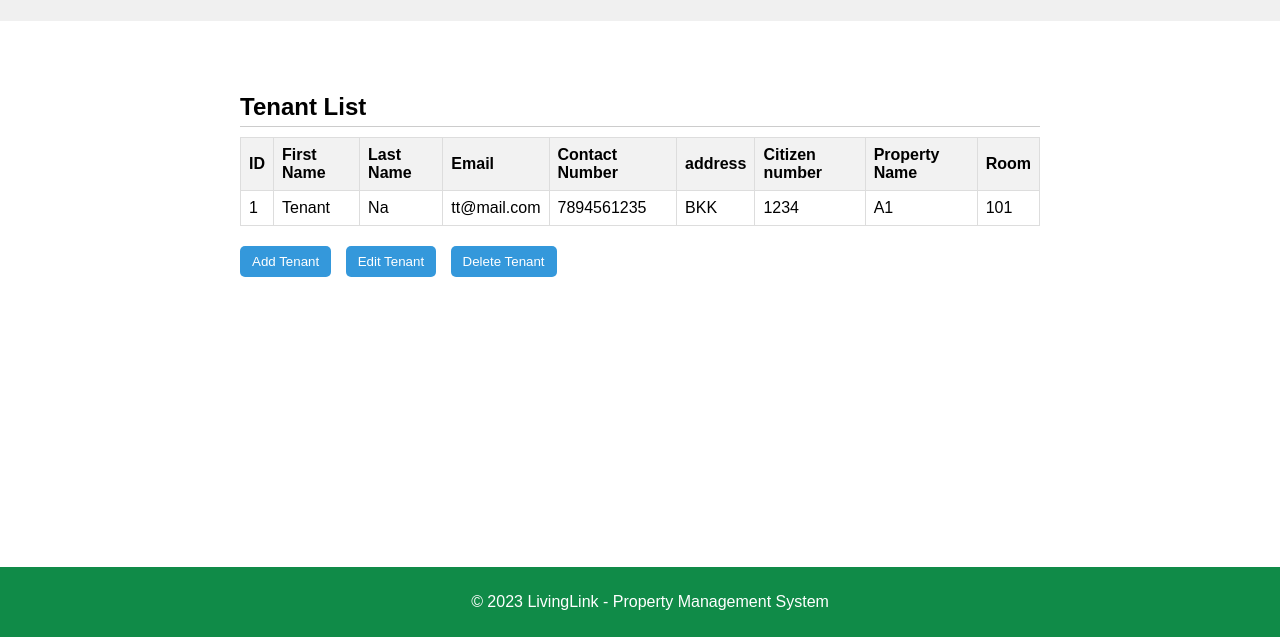
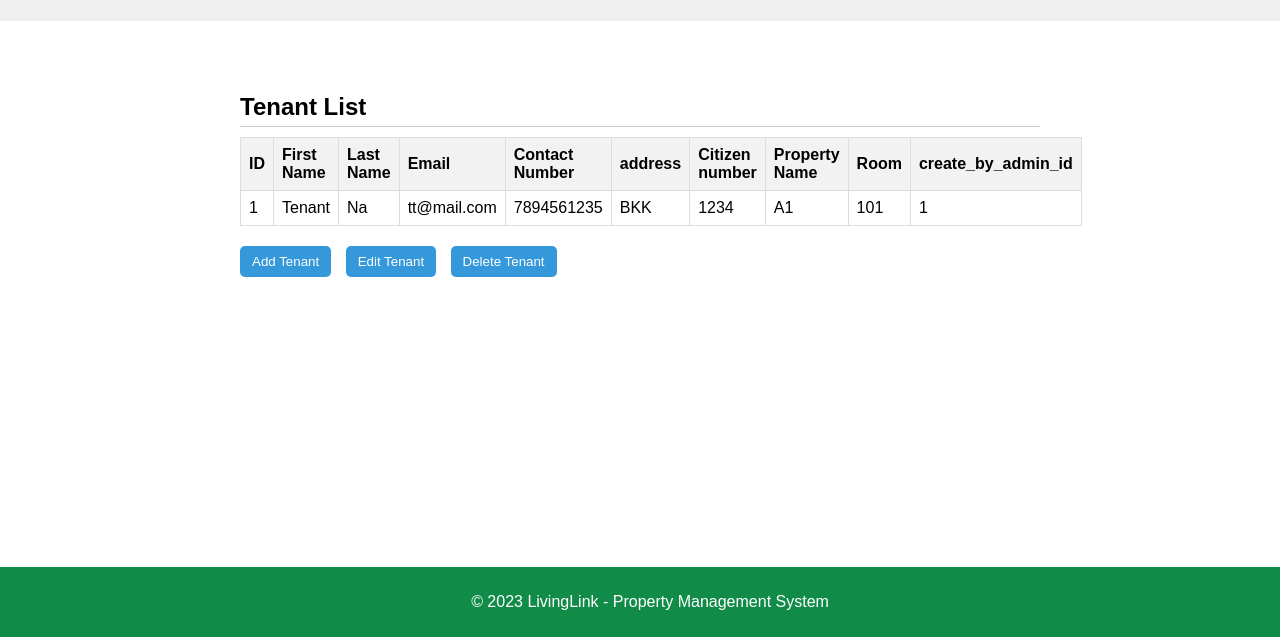
Before and after one commit to NMATP/Project400, a plain HTML site: page tenant_management.html in a window 1280 px wide. Shown: the part 163-800 px from the top of the page. Drawn offline with Linux system fonts and the light colour scheme.

Commit message:
Update tenant_management.html

```diff
--- a/tenant_management.html
+++ b/tenant_management.html
@@ -40,6 +40,7 @@
                         <th>Citizen number</th>
                         <th>Property Name</th>
                         <th>Room</th>
+                        <th>create_by_admin_id</th>
 
                     </tr>
                 </thead>
@@ -55,6 +56,7 @@
                         <td>1234</td>
                         <td>A1</td>
                         <td>101</td>
+                        <td>1</td>
                     </tr>
                 </tbody>
             </table>
```
